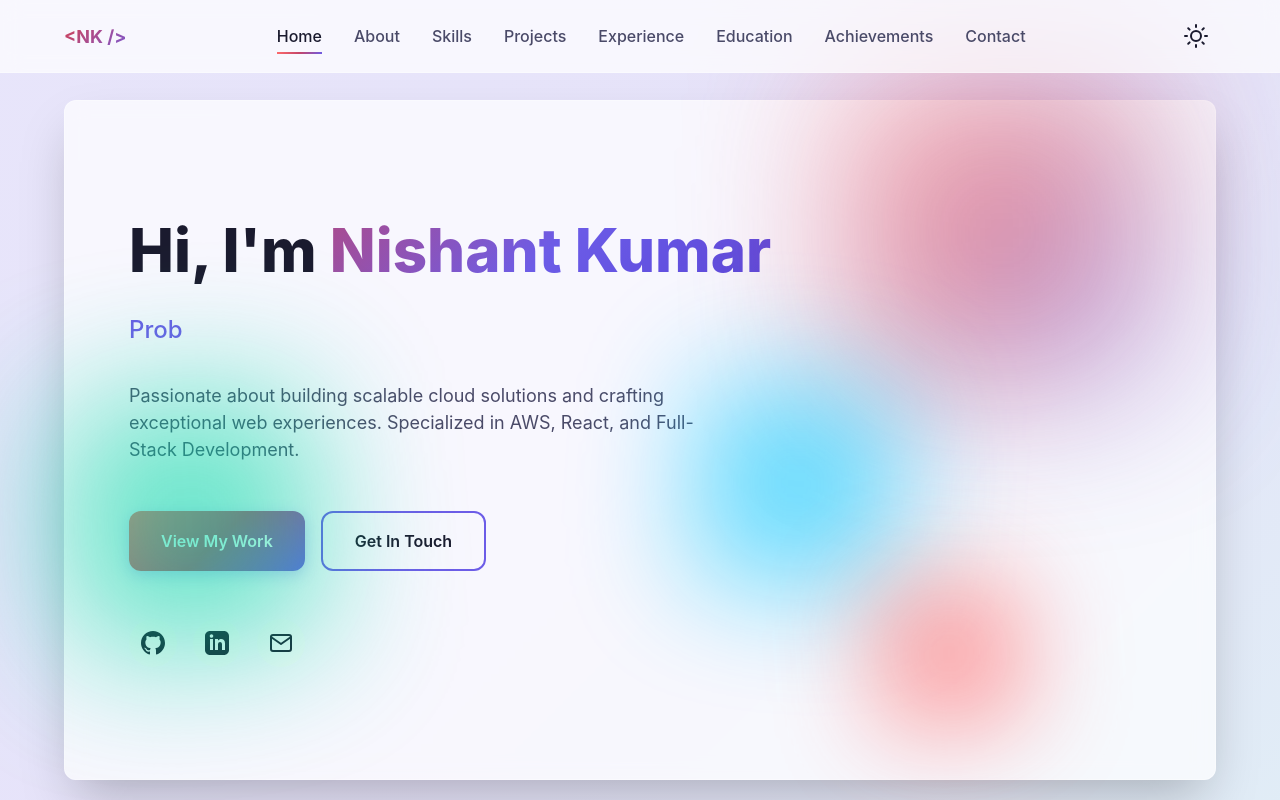
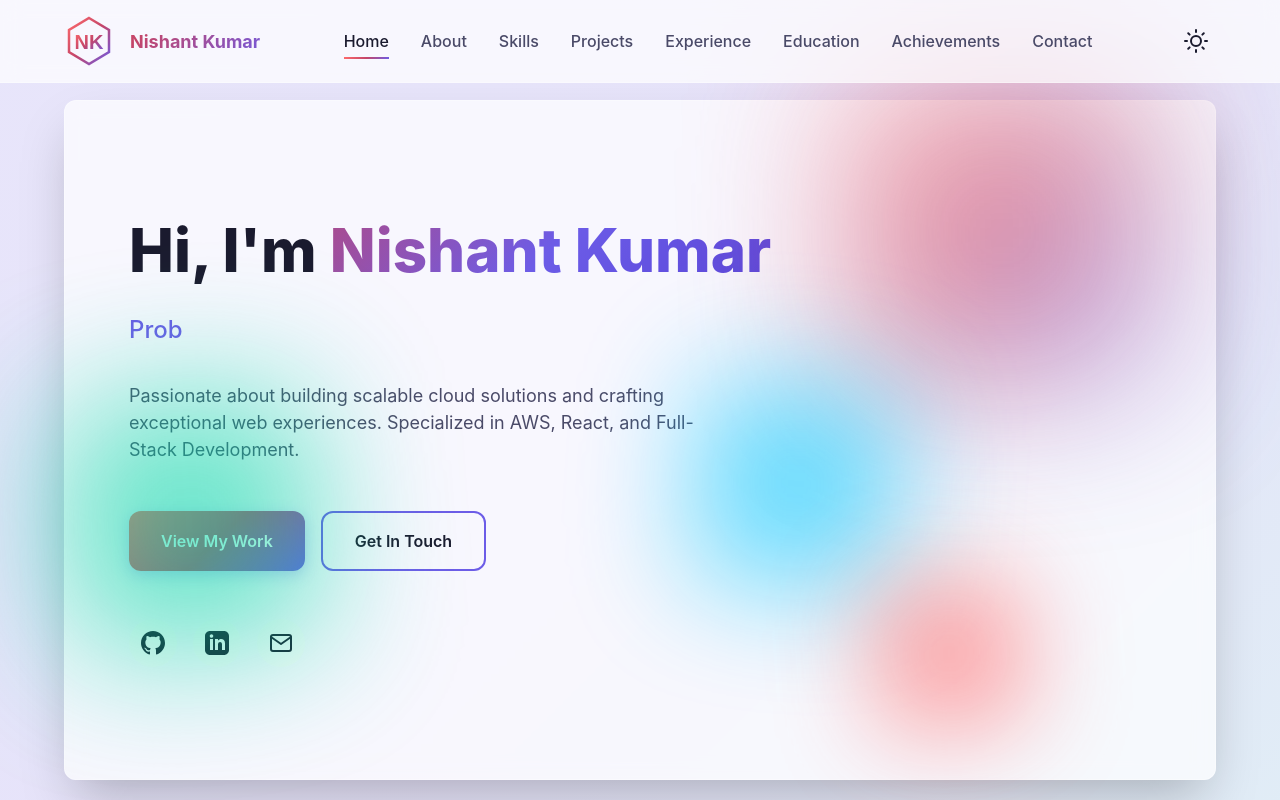
Before and after one commit to nishantdeploys/Portfolio, a plain HTML site: page index.html in a window 1280 px wide. Shown: the top 800 px of the page. Drawn offline with Linux system fonts and the light colour scheme.

Commit message:
Fixed some issue realted to ui

```diff
--- a/index.html
+++ b/index.html
@@ -22,7 +22,20 @@
     <nav class="navbar" id="navbar">
         <div class="container nav-container">
             <a href="#home" class="logo">
-                <span class="logo-text">&lt;NK /&gt;</span>
+                <svg width="50" height="50" viewBox="0 0 50 50" fill="none" xmlns="http://www.w3.org/2000/svg">
+                    <defs>
+                        <linearGradient id="logoGradient" x1="0%" y1="0%" x2="100%" y2="100%">
+                            <stop offset="0%" style="stop-color:#FF6B6B;stop-opacity:1" />
+                            <stop offset="50%" style="stop-color:#C44569;stop-opacity:1" />
+                            <stop offset="100%" style="stop-color:#6C5CE7;stop-opacity:1" />
+                        </linearGradient>
+                    </defs>
+                    <!-- Hexagon Shape -->
+                    <path d="M25 2 L45 14 L45 36 L25 48 L5 36 L5 14 Z" stroke="url(#logoGradient)" stroke-width="2.5" fill="none"/>
+                    <!-- Letters NK -->
+                    <text x="25" y="33" font-family="Arial, sans-serif" font-size="20" font-weight="bold" fill="url(#logoGradient)" text-anchor="middle">NK</text>
+                </svg>
+                <span class="logo-text">Nishant Kumar</span>
             </a>
 
             <ul class="nav-menu" id="navMenu">
--- a/js/animations.js
+++ b/js/animations.js
@@ -36,7 +36,6 @@ class AnimationManager {
         const elementsToObserve = document.querySelectorAll(`
             .section,
             .skill-card,
-            .project-card,
             .timeline-item,
             .achievement-card,
             .about-content,
@@ -47,6 +46,9 @@ class AnimationManager {
             element.classList.add('reveal');
             this.observer.observe(element);
         });
+
+        // Don't auto-observe project cards as they're dynamically loaded
+        // They will be observed by the ProjectCards component
     }
 
     /**
```
